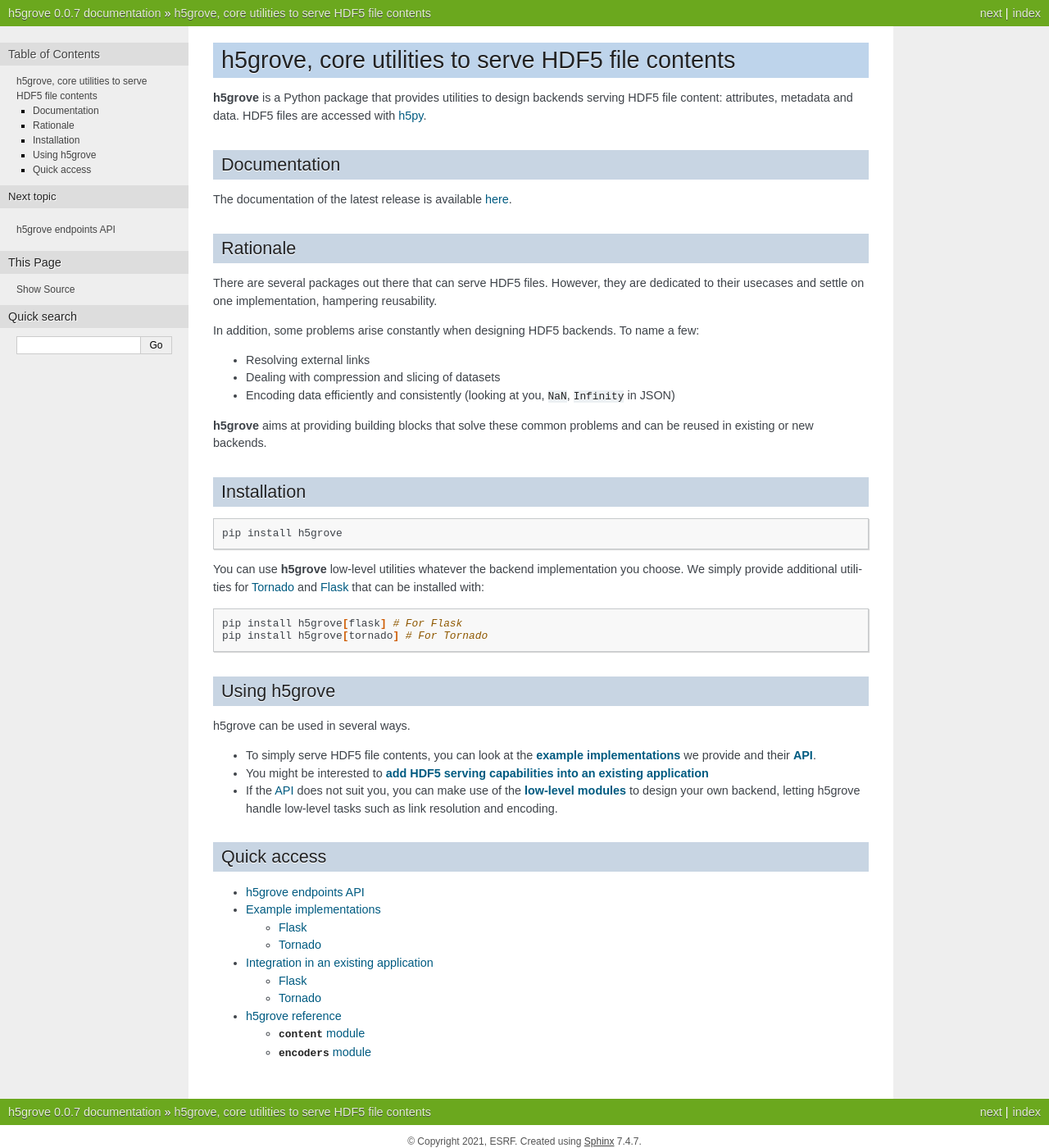
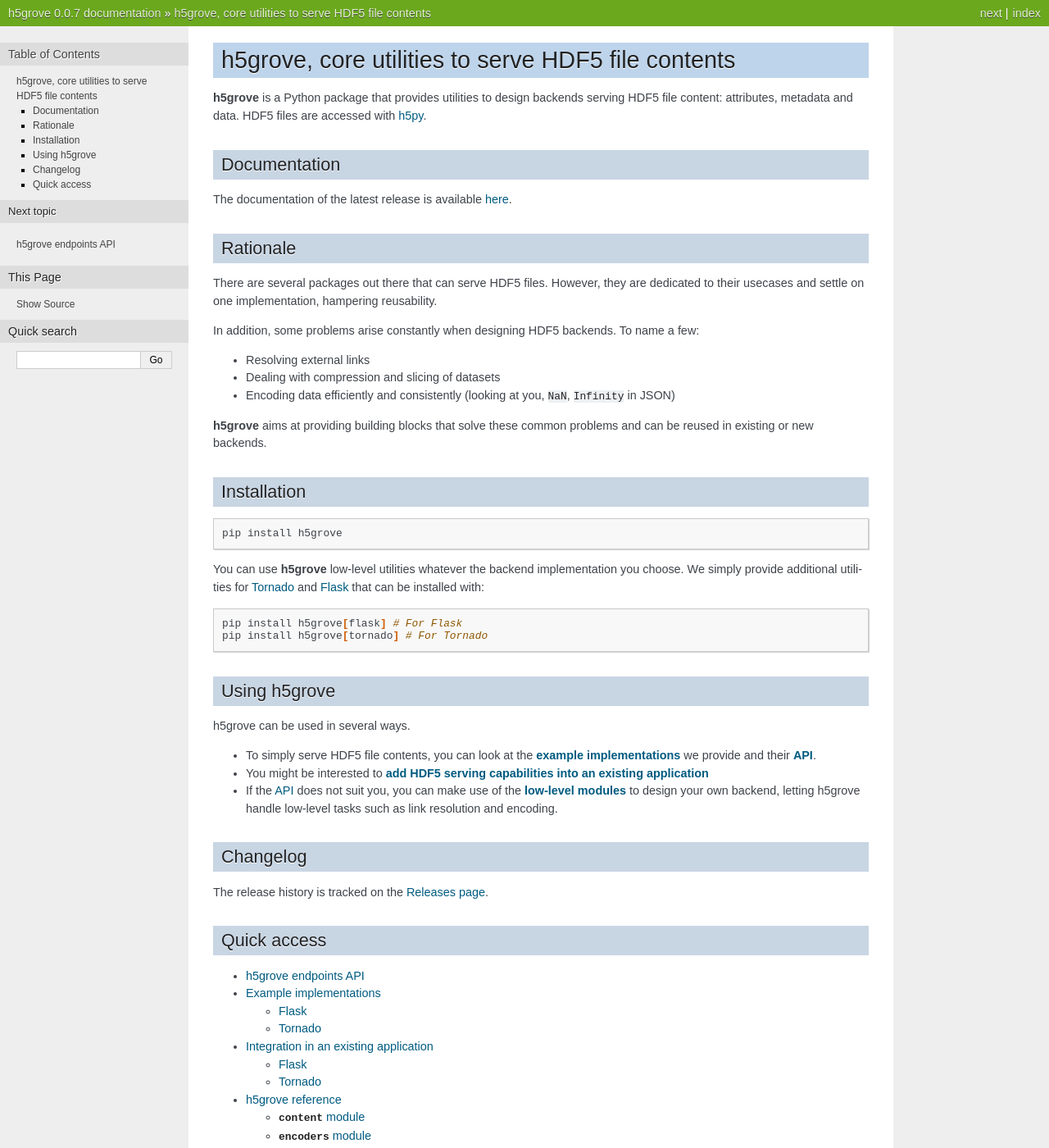
Before and after one commit to silx-kit/h5grove, a Sphinx documentation site: the page built from docs/index.md, in a window 1280 px wide and 1400 px high. Shown: the whole window at 82% size. Built offline with Sphinx 7.4.7, drawn with Linux system fonts in a browser that asks for light colours.

Commit message:
Include release history in Sphinx doc

````diff
--- a/docs/index.md
+++ b/docs/index.md
@@ -10,6 +10,10 @@
 - You might be interested to **[add HDF5 serving capabilities into an existing application](integration.md)**
 - If the [API](api.md) does not suit you, you can make use of the **[low-level modules](low_level.md)** to design your own backend, letting h5grove handle low-level tasks such as link resolution and encoding.
 
+## Changelog
+
+The release history is tracked on the [Releases page](https://github.com/silx-kit/h5grove/releases).
+
 ## Quick access
 
 ```{eval-rst}
````
Also changed, not shown: CONTRIBUTING.md (+2 -0 lines).
